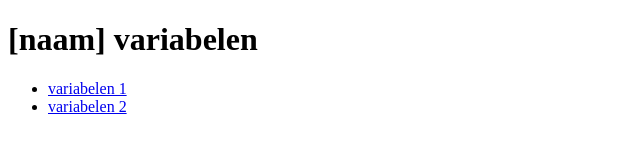
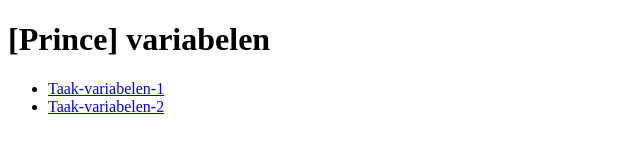
Before and after one commit to YounggPrince/web-2-taken, a plain HTML site: page variabelen/index.html in a window 1280 px wide. Shown: the whole page, without its empty margins (0-640 px from the left). Drawn offline with Linux system fonts and the light colour scheme.

Commit message:
variabelen

```diff
--- a/variabelen/index.html
+++ b/variabelen/index.html
@@ -4,13 +4,13 @@
     <meta charset="UTF-8">
     <meta http-equiv="X-UA-Compatible" content="IE=edge">
     <meta name="viewport" content="width=device-width, initial-scale=1.0">
-    <title>[naam] variabelen</title>
+    <title>[Prince] variabelen</title>
 </head>
 <body>
-    <h1>[naam] variabelen</h1>
+    <h1>[Prince] variabelen</h1>
     <ul>
-        <li><a href="taak-variabelen-1.html">variabelen 1</a></li>
-        <li><a href="taak-variabelen-2.html">variabelen 2</a></li>
+        <li><a href="taak-variabelen-1.html">Taak-variabelen-1</a></li>
+        <li><a href="taak-variabelen-2.html">Taak-variabelen-2</a></li>
     </ul>
 </body>
 </html>
```
Also changed, not shown: index.html (+2 -0 lines), variabelen/taak-variabelen-1.html (+3 -1 lines), variabelen/taak-variabelen-2.html (+2 -0 lines), 2 other files.
